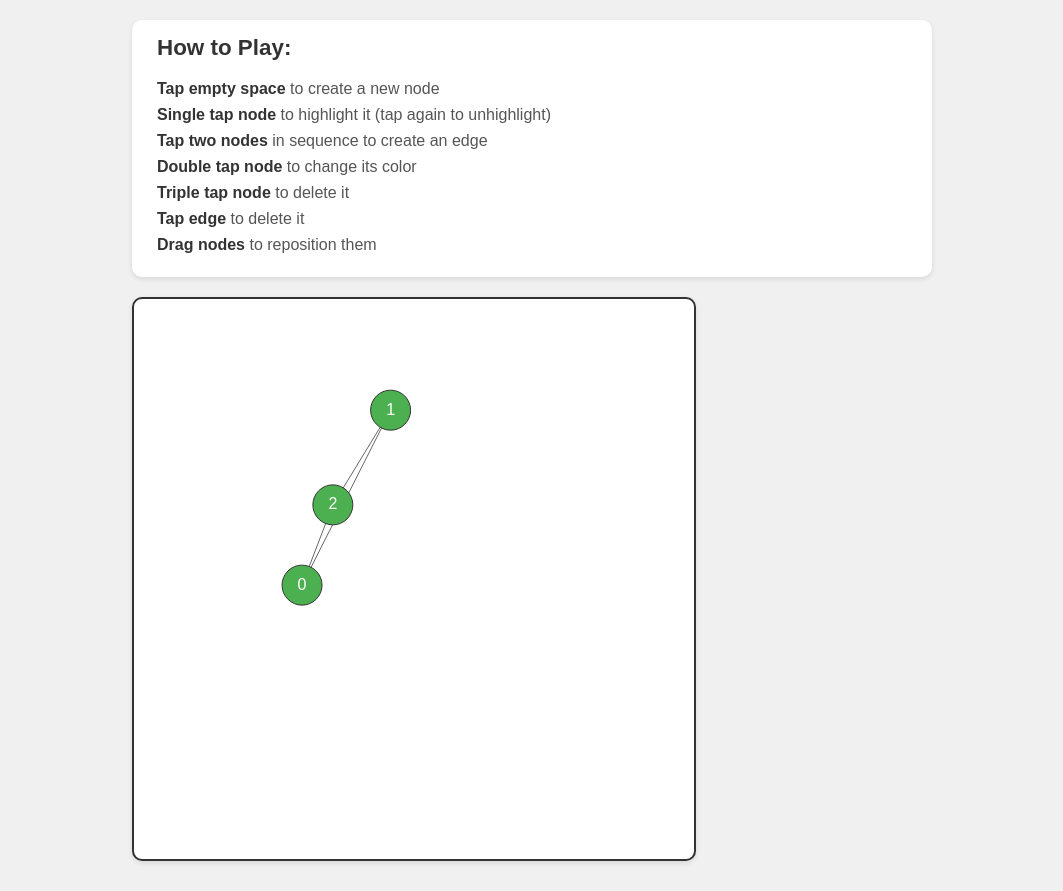
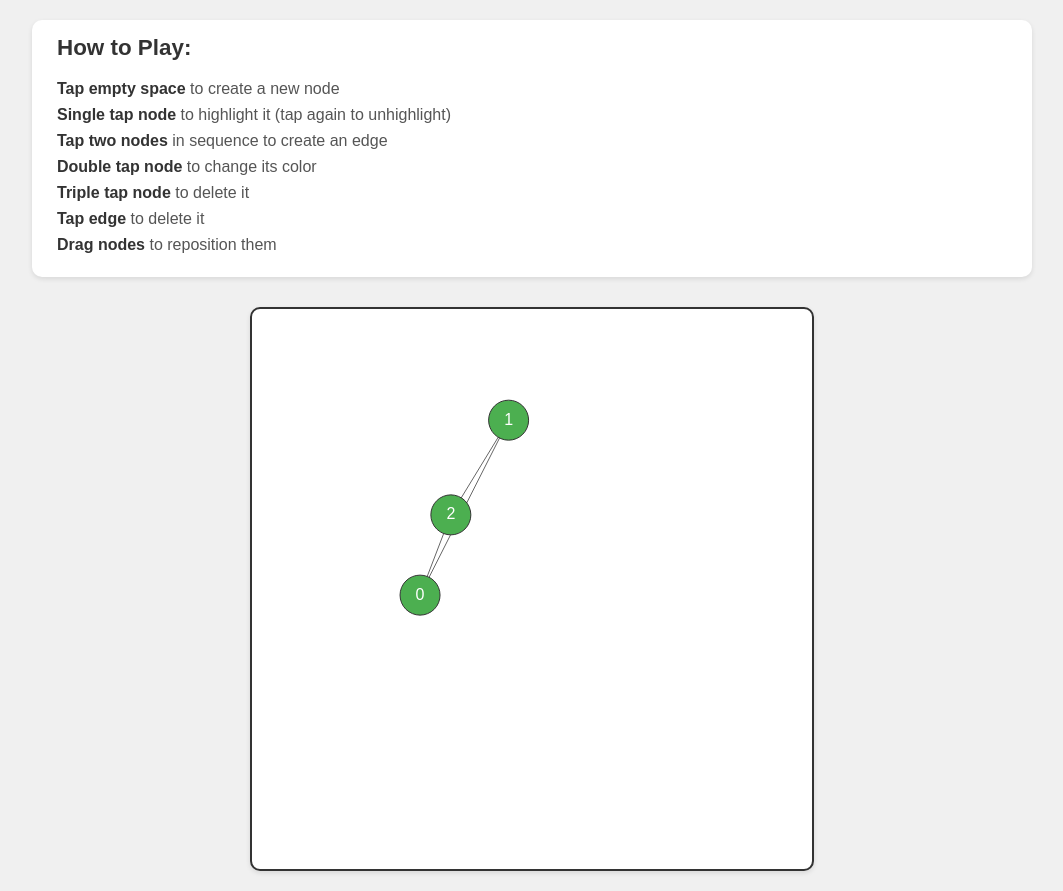
Before and after one commit to Xavier371/CTP2, a plain HTML site: page index.html in a window 1280 px wide. Shown: the whole page, without its empty margins (108-1171 px from the left). Drawn offline with Linux system fonts and the light colour scheme.

Commit message:
Update styles.css

```diff
--- a/styles.css
+++ b/styles.css
@@ -13,8 +13,9 @@ body {
     display: flex;
     flex-direction: column;
     gap: 20px;
-    max-width: 800px;
-    width: 100%;
+    max-width: 1000px;
+    width: 90%;
+    margin: 0 auto;
 }
 
 .instructions {
@@ -22,6 +23,7 @@ body {
     padding: 15px 25px;
     border-radius: 10px;
     box-shadow: 0 2px 5px rgba(0,0,0,0.1);
+    margin-bottom: 10px;
 }
 
 .instructions h2 {
@@ -52,4 +54,6 @@ canvas {
     box-shadow: 0 2px 5px rgba(0,0,0,0.1);
     touch-action: none;
     display: block;
+    margin: 0 auto;
+    max-height: 80vh;
 }
```
